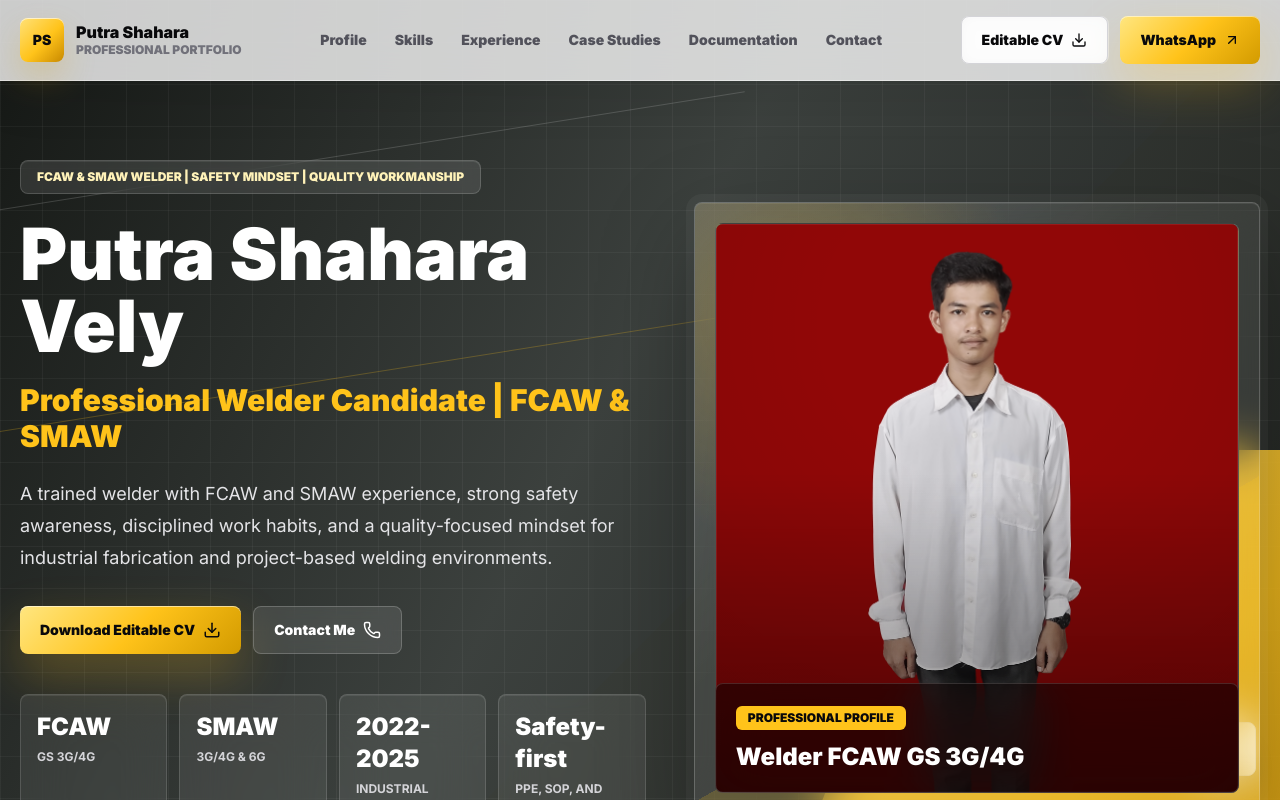
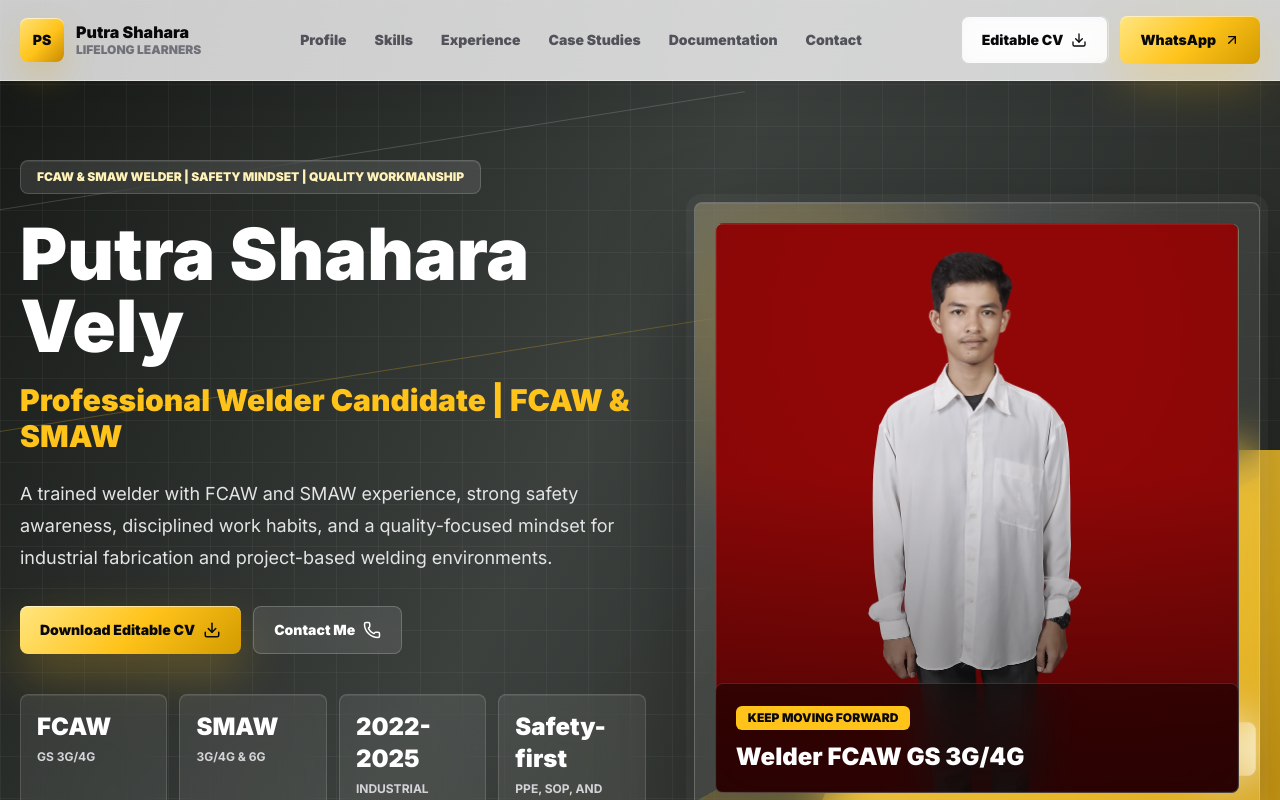
Before and after one commit to Rhisko/portfolio-putra, a React (Vite) app: page / in a window 1280 px wide. Shown: the top 800 px of the page. Built offline with nearby package versions, Linux system fonts and the light colour scheme.

Commit message:
fistcommit

```diff
--- a/src/App.tsx
+++ b/src/App.tsx
@@ -48,7 +48,7 @@ function Navbar() {
           <span className="brand-mark">PS</span>
           <span>
             <span className="block text-base font-black leading-5 text-zinc-950">{profile.shortName}</span>
-            <span className="block text-xs font-black uppercase text-zinc-500">Professional Portfolio</span>
+            <span className="block text-xs font-black uppercase text-zinc-500">Lifelong Learners</span>
           </span>
         </a>
 
@@ -141,7 +141,7 @@ function Hero() {
               <img src={assetPath(profile.profilePhoto)} alt={`${profile.name} profile portrait`} />
             </div>
             <div className="portrait-caption">
-              <span>Professional Profile</span>
+              <span>Keep Moving Forward</span>
               <strong>{profile.role}</strong>
             </div>
           </div>
```
